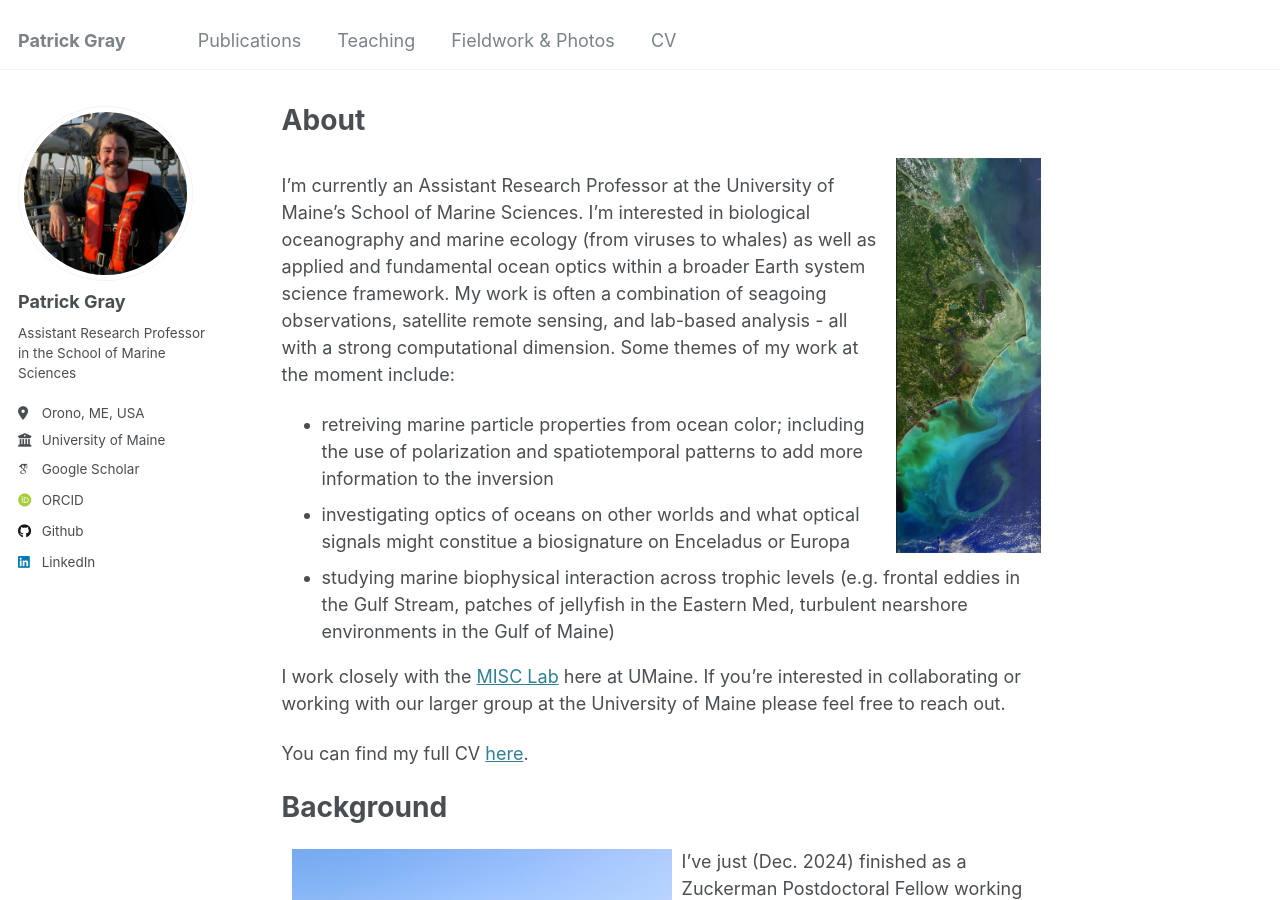
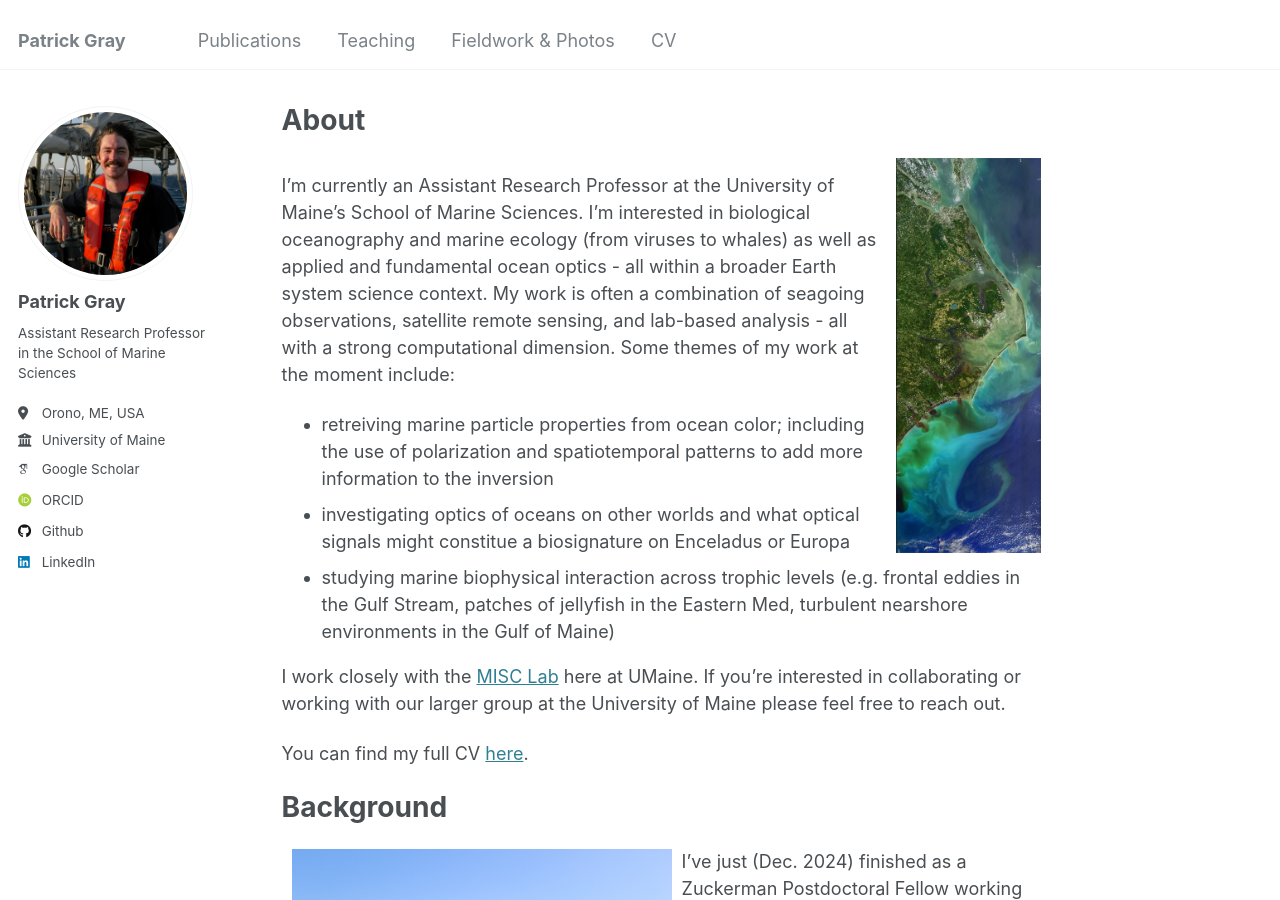
Before and after one commit to patrickcgray/patrickcgray.github.io, a Jekyll site: the page built from _pages/about.md, in a window 1280 px wide and 900 px high. Built offline with Jekyll 4.4.1, drawn with Linux system fonts in a browser that asks for light colours; some web fonts are replaced.

Commit message:
new paper and updating about page

```diff
--- a/_pages/about.md
+++ b/_pages/about.md
@@ -9,7 +9,7 @@ redirect_from:
 
 <img style="float: right; padding: 10px 10px 10px 10px;" src="http://patrickcgray.github.io/images/LC08_AfterFlorence_smaller.jpg" width=165>
 
-I'm currently an Assistant Research Professor at the University of Maine's School of Marine Sciences. I'm interested in biological oceanography and marine ecology (from viruses to whales) as well as applied and fundamental ocean optics within a broader Earth system science framework. My work is often a combination of seagoing observations, satellite remote sensing, and lab-based analysis - all with a strong computational dimension. Some themes of my work at the moment include:
+I'm currently an Assistant Research Professor at the University of Maine's School of Marine Sciences. I'm interested in biological oceanography and marine ecology (from viruses to whales) as well as applied and fundamental ocean optics - all within a broader Earth system science context. My work is often a combination of seagoing observations, satellite remote sensing, and lab-based analysis - all with a strong computational dimension. Some themes of my work at the moment include:
 
 * retreiving marine particle properties from ocean color; including the use of polarization and spatiotemporal patterns to add more information to the inversion
 * investigating optics of oceans on other worlds and what optical signals might constitue a biosignature on Enceladus or Europa
```
Also changed, not shown: _pages/publications.md (+1 -1 lines), 2 other files.
